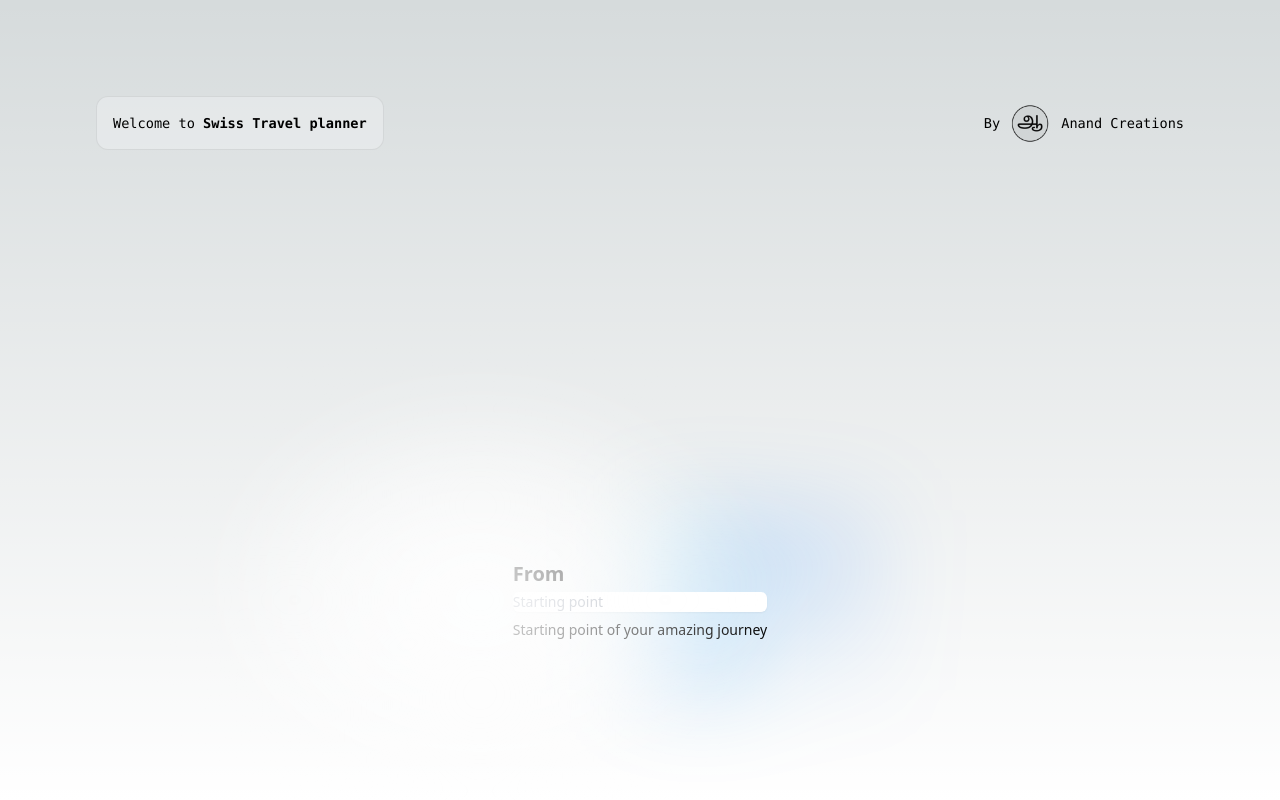
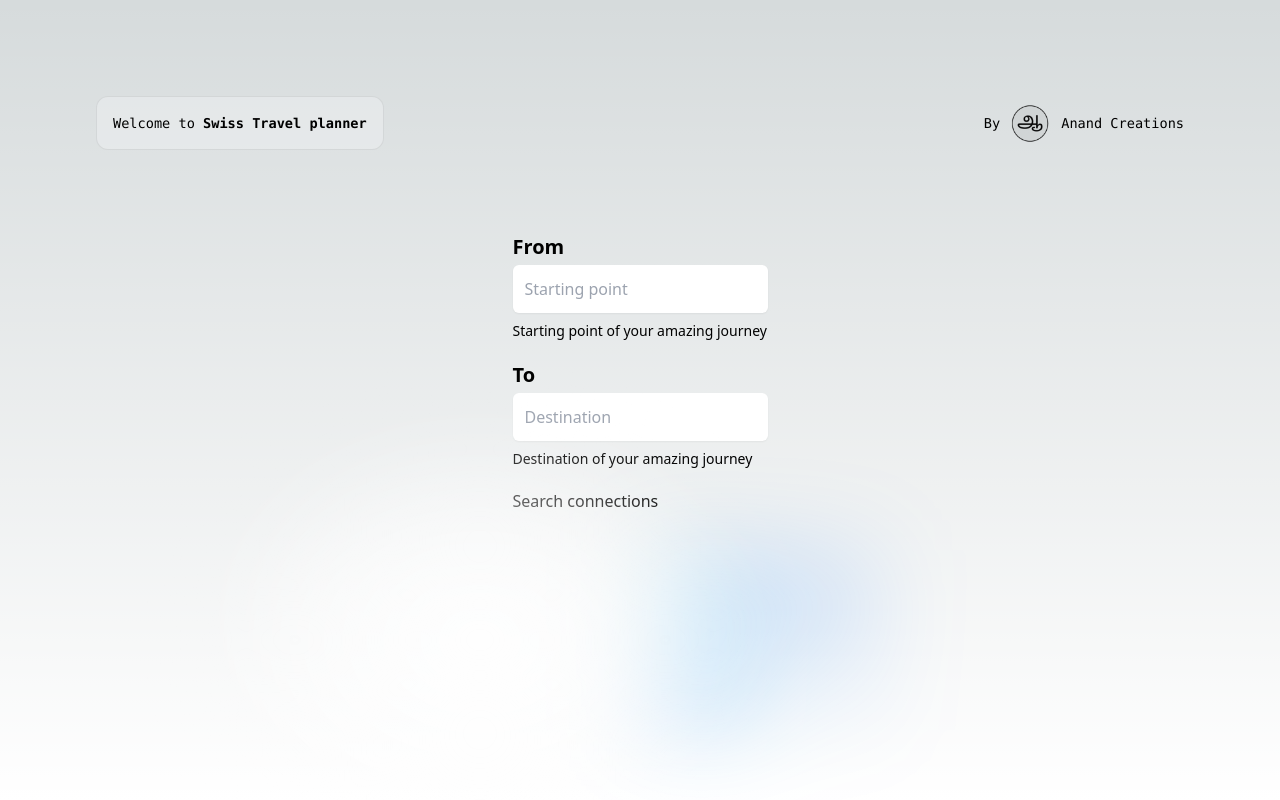
Before and after one commit to anandbhaskaran/public-transport-planner-switzerland, a Next.js app: page / in a window 1280 px wide. Built offline with nearby package versions, Linux system fonts and the light colour scheme.

Commit message:
Add from and to form

```diff
--- a/src/app/page.tsx
+++ b/src/app/page.tsx
@@ -7,11 +7,16 @@ import React from "react";
 const inter = Inter({ subsets: ['latin'] })
 
 export default function Home() {
-  const [from, setFrom] = React.useState<string>("");
-  const [to, setTo] = React.useState<string>("");
 
-  const handleFromChange = (event:React.ChangeEvent<HTMLInputElement>) => {
-    setFrom(event.target.value);
+  const handleSubmit = (event: any) => {
+    event.preventDefault()
+
+    const data = {
+      from: event.target.from.value,
+      to: event.target.to.value,
+    }
+
+    console.log(data);
   };
 
   return (
@@ -41,9 +46,8 @@ export default function Home() {
         </div>
       </div>
 
-      <div className={styles.center}>
-        <div>
-
+      <form onSubmit={handleSubmit}>
+      <div className="w-auto my-5">
         <label htmlFor="from" className="block text-xl font-bold">
           From
         </label>
@@ -52,17 +56,41 @@ export default function Home() {
             type="text"
             name="from"
             id="from"
-              className="block w-full rounded-md border-indigo-600 shadow-sm focus:border-indigo-500 focus:ring-indigo-500 sm:text-sm"
+            className="block w-full p-3 rounded-md border-indigo-600 shadow-sm focus:border-indigo-500 focus:ring-indigo-500"
             placeholder="Starting point"
             aria-describedby="from-description"
-              onChange={handleFromChange}
-              value={from}
+            required
           />
         </div>
         <p className="mt-2 text-sm" id="from-description">
           Starting point of your amazing journey
         </p>
       </div>
+
+      <div className="max-w-md w-auto my-5">
+        <label htmlFor="to" className="block text-xl font-bold">
+          To
+        </label>
+        <div className="mt-1">
+          <input
+            type="text"
+            name="to"
+            id="to"
+            className="block w-full p-3 rounded-md border-indigo-600 shadow-sm focus:border-indigo-500 focus:ring-indigo-500"
+            placeholder="Destination"
+            aria-describedby="to-description"
+            required
+          />
+        </div>
+        <p className="mt-2 text-sm" id="to-description">
+          Destination of your amazing journey
+        </p>
+      </div>
+      <button type="submit">Search connections</button>
+      </form>
+
+      <div className={styles.center}>
+
       </div>
     </main>
   )
```
Lines whose indentation alone changed are shown as unchanged.
